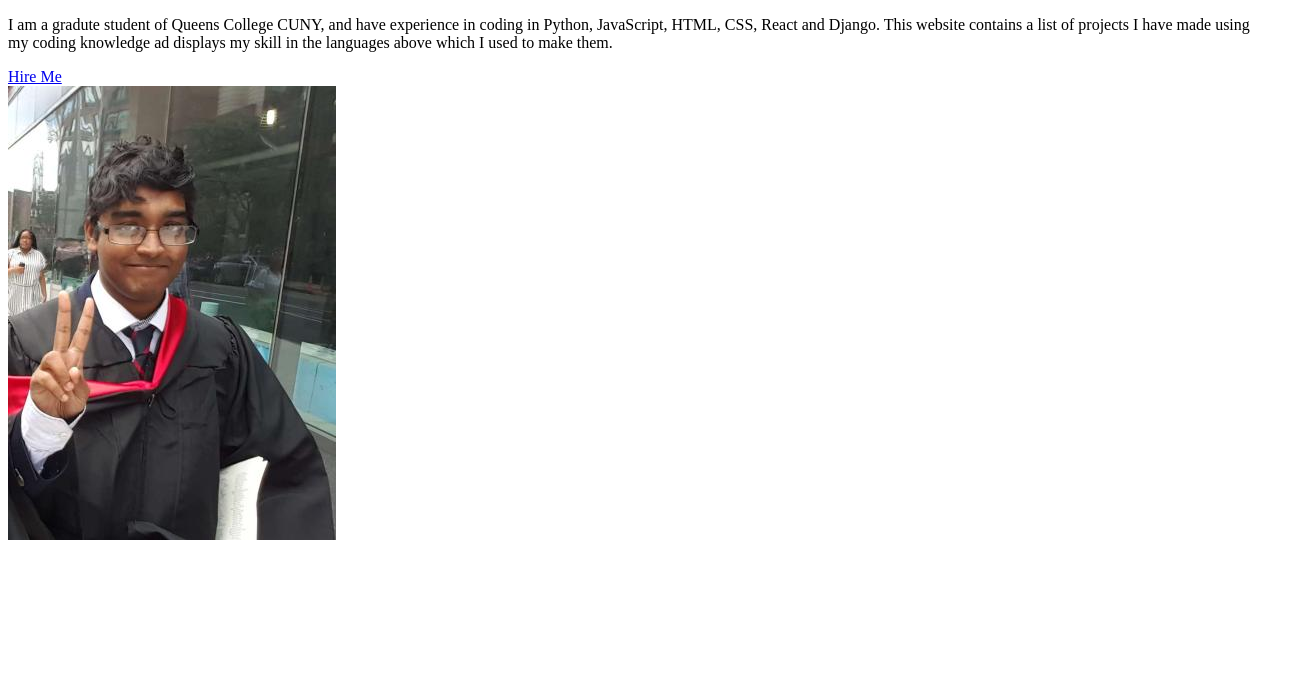
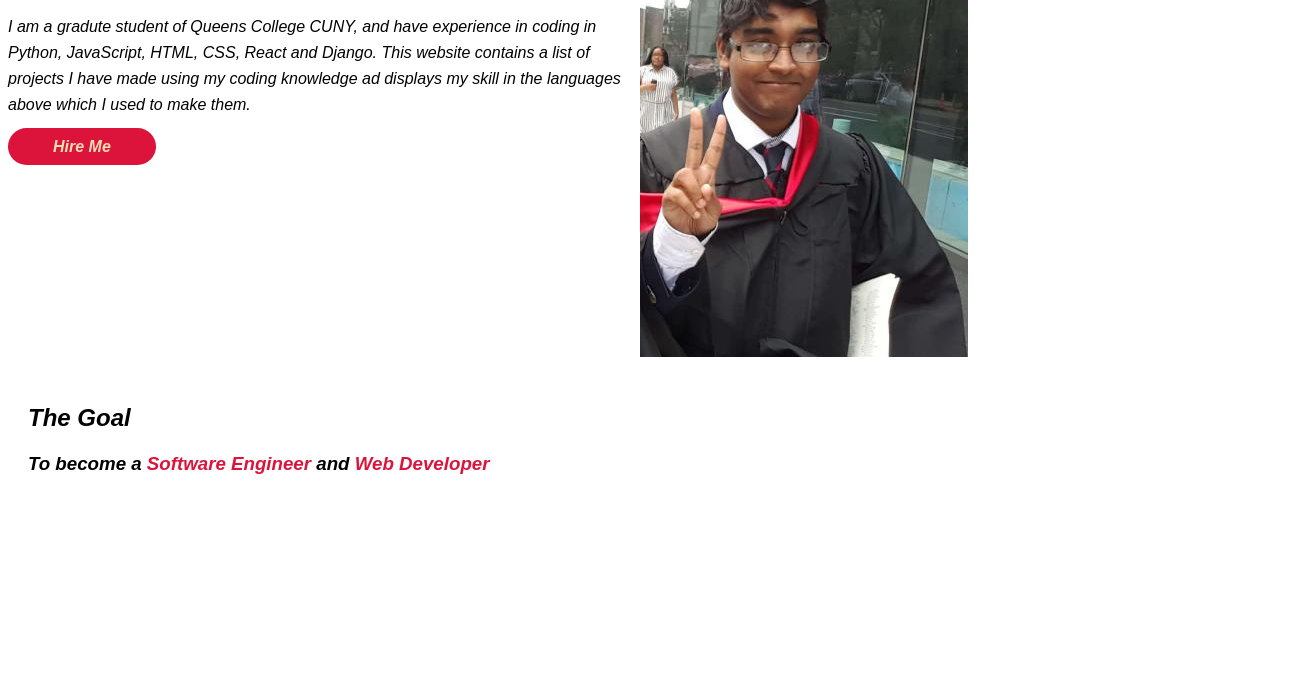
Before and after one commit to Ares-93/Portfolio, a plain HTML site: page index.html in a window 1280 px wide. Shown: the part 105-800 px from the top of the page, 1312 px wide, since content can reach past the window. Drawn offline with Linux system fonts and the light colour scheme.

Commit message:
finihsed future goals

```diff
--- a/index.html
+++ b/index.html
@@ -7,6 +7,8 @@
     <title>Document</title>
 </head>
 <body>
+
+    <section class="Intro">
         <div class="content">
             <h1>Welcome to <name>Mohammad Ariz Haider's
             </name> Portfolio</h1>
@@ -25,6 +27,21 @@
             <img src="images/received_931960873643802.jpg" alt="My picture"/>
         </div>
 
+    </section>
+    <section class="Future Goals">
+
+    </section>
+
+    <section class="experience">
+        <h1> The Goal</h1>
+        <h3> To become a <goal> Software Engineer</goal> and <goal>Web Developer</goal></h3>
+        <p>
+
+        </p>
+
+    </section>
+
+
 
 </body>
 </html>
--- a/mystyle.css
+++ b/mystyle.css
@@ -0,0 +1,37 @@
+name{
+    color: crimson;
+}
+body{
+    background-color:white;
+    font-family: sans-serif;
+    font-style: italic;
+    line-height: 26px;
+
+}
+
+.content{
+    width: 50%;
+    float: left;
+    height: auto;
+    margin:auto
+}
+
+.Button{
+    color: wheat;
+    font-weight: bold;
+    background-color: crimson;
+    padding: 10px 45px;
+    border-radius: 20px;
+    text-decoration: none;
+}
+
+goal{
+    color: crimson;
+}
+
+.experience{
+    width: 100%;
+    height: auto;
+    margin: 20px;
+    display: inline-block;
+}
```
Lines whose indentation alone changed are shown as unchanged.
